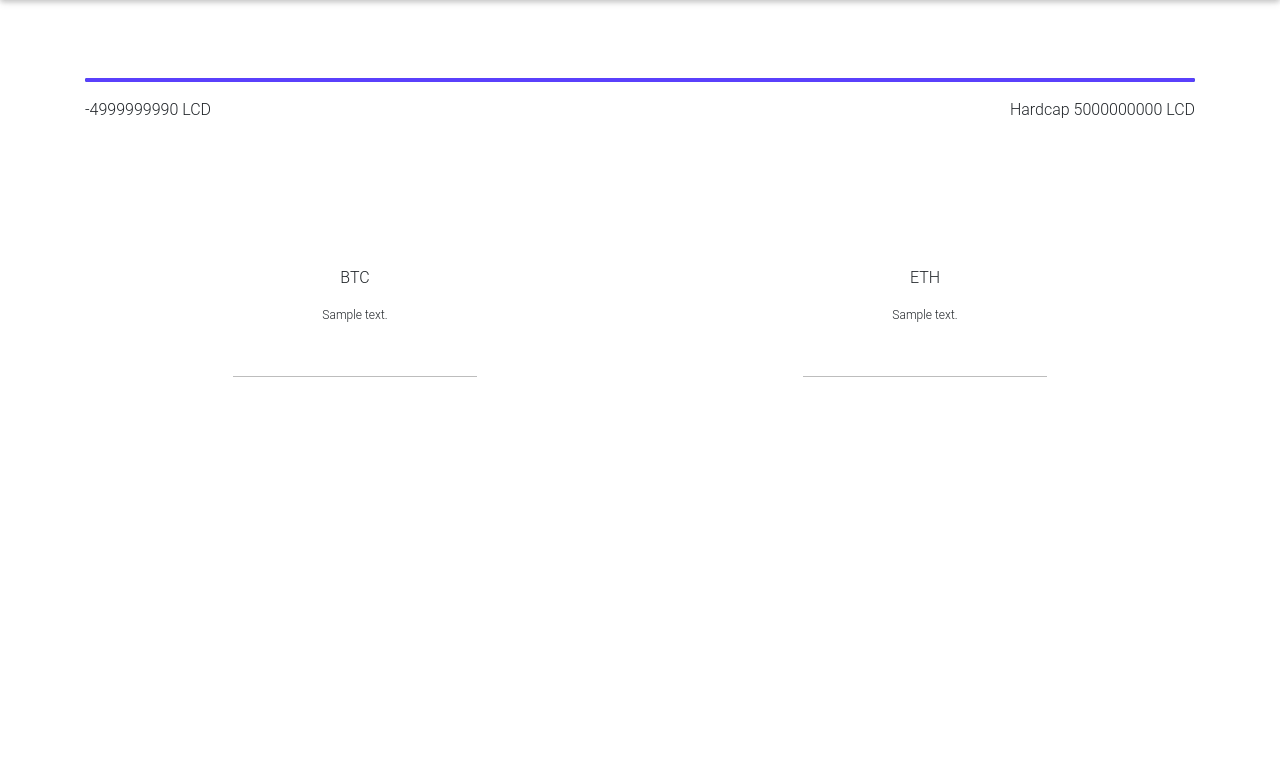
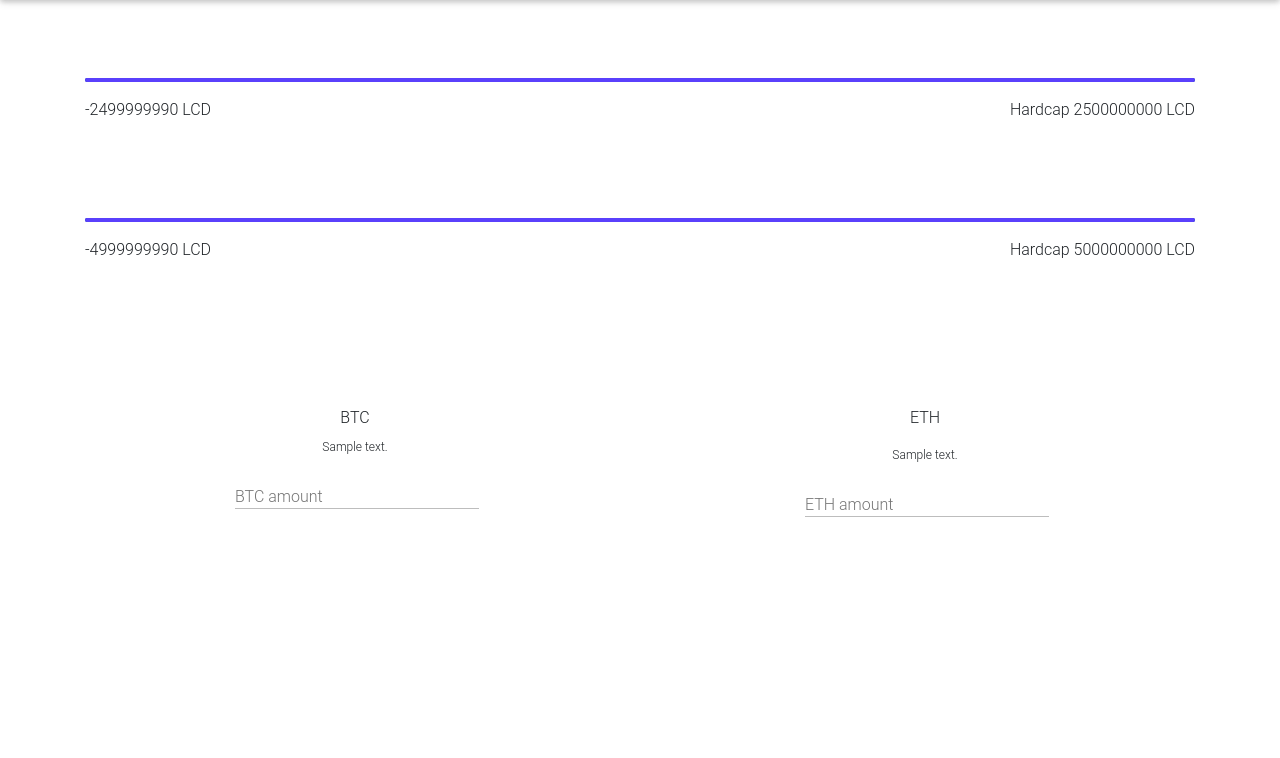
Before and after one commit to narnikgamarnikus/joshuabtc, a Django app: page /ru/profile/ in a window 1280 px wide. Shown: the part 66-824 px from the top of the page. Run offline with Django 3.2, Linux system fonts and the light colour scheme; a user stored in the database is signed in; tables that the repository leaves empty hold one stand-in row (values such as "Sample post"); parts of the project's set-up code (start-up, migrations or seed data) failed here and were passed over; some libraries are stand-ins or nearby versions; some web fonts are replaced.

Commit message:
added second progress bar

```diff
--- a/joshuabtc/templates/pages/profile.html
+++ b/joshuabtc/templates/pages/profile.html
@@ -7,13 +7,29 @@
 <div class="container mt-5">
 
 	<div class="progress">
-		<div class="progress-bar bg-progressbar" role="progressbar" style="width: {% percent %}%" aria-valuenow="{% percent %}" aria-valuemin="0" aria-valuemax="100"></div>
+		<div class="progress-bar bg-progressbar" role="progressbar" style="width: {% half_percent %}%" aria-valuenow="{% half_percent %}" aria-valuemin="0" aria-valuemax="100"></div>
 	</div>
 
 	<div class="d-flex justify-content-between" style="font-size: 1rem">
 
-		<span> {% sold %} LCD </span>
-		<span> {% trans 'Hardcap' %} {% all %} LCD </span>
+		<span> {% half_sold %} LCD </span>
+		<span> {% trans 'Hardcap' %} {% half_all %} LCD </span>
+
+	</div>
+
+</div>
+<br />
+<br />
+<div class="container mt-5">
+
+	<div class="progress">
+		<div class="progress-bar bg-progressbar" role="progressbar" style="width: {% full_percent %}%" aria-valuenow="{% full_percent %}" aria-valuemin="0" aria-valuemax="100"></div>
+	</div>
+
+	<div class="d-flex justify-content-between" style="font-size: 1rem">
+
+		<span> {% full_sold %} LCD </span>
+		<span> {% trans 'Hardcap' %} {% full_all %} LCD </span>
 
 	</div>
 
@@ -24,27 +40,45 @@
 
 	<div class="row" style="text-align: center">
 
-		<div class="col-xs-6 col-lg-6 mt-5">
+		<div class="col-xs-6 col-lg-6 mt-5 d-flex justify-content-center">
+			<div>
 				<spam>BTC</spam>
 				<!--img src="https://chart.googleapis.com/chart?chs=250x250&cht=qr&chl={% user_btc %}"-->
 				<div id="divbtcqrcode" class="mt-2">
-				<div id="btcqrcode" class="d-flex justify-content-center">
+					<div id="btcqrcode">
 						<a id="btcHref" href="bitcoin:{% user_btc %}?amount=1"></a>
 					</div>
 				</div>
 				<p class="mt-2" style="font-size: 0.75rem">{% user_btc %}</p>
-			<input style="width: 15rem" id="btcAmount" type="text">
+				<div class="d-flex justify-content-center">
+					<div class="">
+						<div class="md-form" style="width: 15rem">
+							<input id="btcAmount" type="text">
+							<label for="btcAmount">{% trans 'BTC amount' %}</label>
+						</div>
+					</div>
+				</div>
+			</div>
 		</div>
 
-		<div class="col-xs-6 col-lg-6 mt-5">
+		<div class="col-xs-6 col-lg-6 mt-5 d-flex justify-content-center">
+			<div class="">
 				<spam>ETH</spam>
-			<div id="divethqrcode" class="mt-2">
-				<div id="ethqrcode" class="d-flex justify-content-center">
+				<div id="divethqrcode" class="mt-2 d-flex justify-content-center">
+					<div id="ethqrcode">
 						<a id="ethHref" href="ethereum:{% user_eth %}?value=1"></a>
 					</div>
 				</div>
 				<p class="mt-2" style="font-size: 0.75rem">{% user_eth %}</p>
-			<input style="width: 15rem" id="ethAmount" type="text">
+				<div class="d-flex justify-content-center">
+					<div class="">
+						<div class="md-form" style="width: 15rem">
+							<input id="ethAmount" type="text">
+							<label for="ethAmount">{% trans 'ETH amount' %}</label>
+						</div>
+					</div>
+				</div>
+			</div>
 		</div>
 
 	</div>
@@ -93,6 +127,7 @@ $('#ethAmount').on('input',function(e){
 	});
 });
 $(document).ready(function(){
+
 	$('#btcqrcode a').qrcode({
 		render: 'image',
 		text: "{% user_btc %}",
@@ -106,6 +141,7 @@ $(document).ready(function(){
 		ecLevel: 'L',
 		size: "203"
 	});
+
 });
 </script>
 {% endblock include_js %}
--- a/joshuabtc/users/templatetags/progress_bar.py
+++ b/joshuabtc/users/templatetags/progress_bar.py
@@ -16,13 +16,26 @@ r = requests.get('https://api.etherscan.io/api?module=stats&action=tokensupply&c
 response = r.json()
 
 @register.simple_tag(takes_context=True)
-def all(context):
+def full_all(context):
 	return 5000000000
 
 @register.simple_tag(takes_context=True)
-def sold(context):
+def full_sold(context):
 	return int(response['result']) - 5000000000
 
 @register.simple_tag(takes_context=True)
-def percent(context):
+def full_percent(context):
 	return ((int(response['result']) - 5000000000) * 100) / 5000000000
+
+
+@register.simple_tag(takes_context=True)
+def half_all(context):
+	return 2500000000
+
+@register.simple_tag(takes_context=True)
+def half_sold(context):
+	return int(response['result']) - 2500000000
+
+@register.simple_tag(takes_context=True)
+def half_percent(context):
+	return ((int(response['result']) - 2500000000) * 100) / 2500000000
```
Also changed, not shown: joshuabtc/templates/pages/index.html (+16 -3 lines). Lines whose indentation alone changed are shown as unchanged.
